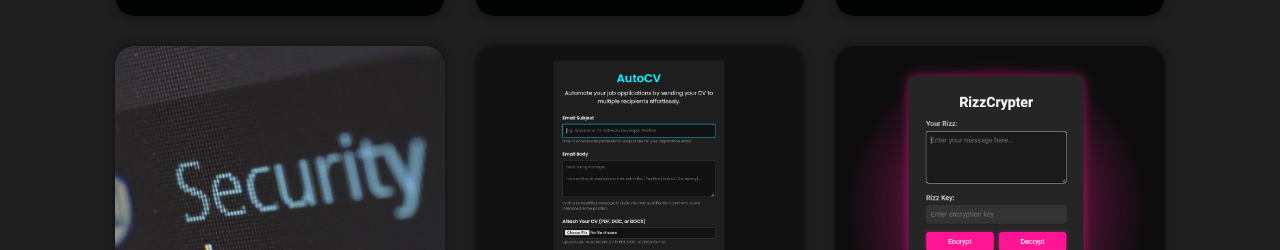
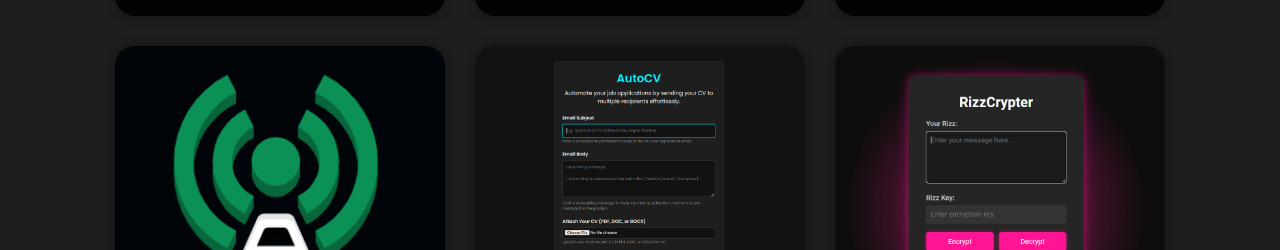
Before and after one commit to mubbashirulislam/mubbashirulislam.github.io, a plain HTML site: page index.html in a window 1280 px wide. Shown: the part 2922-3172 px from the top of the page. Drawn offline with nearby package versions, Linux system fonts and the light colour scheme.

Commit message:
Update index.html

```diff
--- a/index.html
+++ b/index.html
@@ -191,7 +191,7 @@
 
 
         <div class="portfolio-box">
-          <img src="images/cb2.jpg" alt="" />
+          <img src="images/wifite.png" alt="" />
           <div class="portfolio-layer">
             <h4>Secure Your Home Network</h4>
             <p>
```
